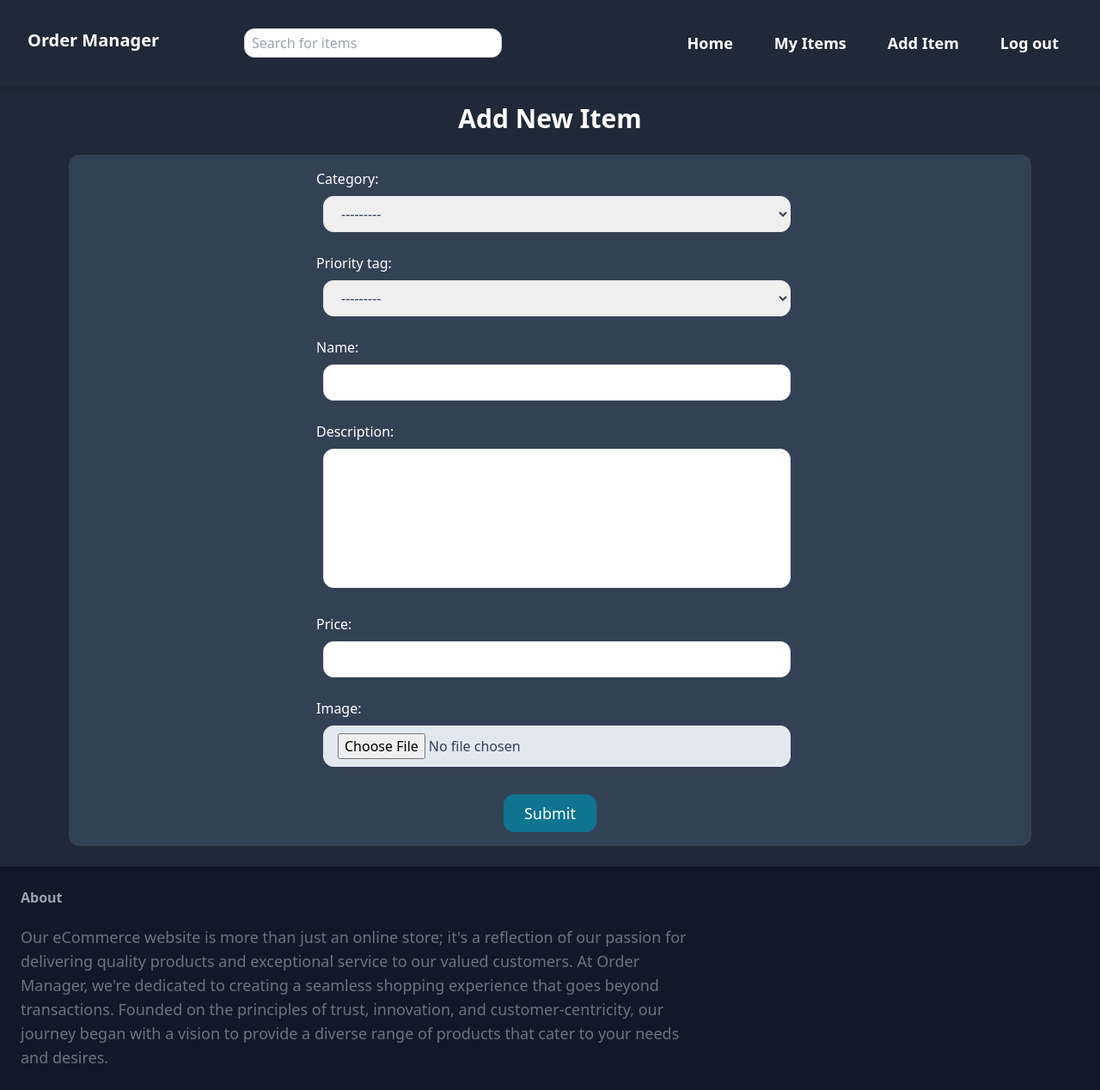
After one commit to Ayush-gupta-dev/Django-GDSC-Ecomm, a Django app: page /items/new/ in a window 1280 px wide. The commit adds this page. Shown: the whole page at 86% size. Run offline with Django 4.2, Linux system fonts and the light colour scheme; a user stored in the database is signed in; data comes from the database, SQL or seed files in the repository; both versions use the stored data as it was after the commit; some libraries are stand-ins or nearby versions.

Commit message:
add-item by user added

```diff
--- a/core/templates/core/base.html
+++ b/core/templates/core/base.html
@@ -37,6 +37,11 @@
           href="#"
           class="px-6 py-3 text-lg font-semibold text-white rounded-xl hover:bg-gray-900"
           >My Items</a
+        >
+        <a
+          href="{%url 'item:new'%}"
+          class="px-6 py-3 text-lg font-semibold text-white rounded-xl hover:bg-gray-900"
+          >Add Item</a
         >
         <form action="{%url 'core:logout'%}" method="post">
         {% csrf_token %}
--- /dev/null
+++ b/item/forms.py
@@ -0,0 +1,29 @@
+from django import forms
+from .models import Item
+
+FORM_CLASS = 'w-full m-2 px-4 py-2 rounded-xl border text-slate-700'
+
+class NewItemForm(forms.ModelForm):
+    class Meta:
+        model = Item
+        fields=('category','priority_tag','name','description','price','image')
+        widgets={
+            'category': forms.Select(attrs={
+                'class':FORM_CLASS
+            }),
+            'priority_tag': forms.Select(attrs={
+                'class':FORM_CLASS
+            }),
+            'name': forms.TextInput(attrs={
+                'class':FORM_CLASS
+            }),
+            'description': forms.Textarea(attrs={
+                'class':FORM_CLASS,'rows':6,'cols':20,'style': 'resize: none;'
+            }),
+            'price': forms.TextInput(attrs={
+                'class':FORM_CLASS
+            }),
+            'image': forms.FileInput(attrs={
+                'class':'w-full m-2 px-4 py-2 rounded-xl border bg-slate-200 text-slate-700'
+            })
+        }
--- /dev/null
+++ b/item/templates/item/form.html
@@ -0,0 +1,25 @@
+{% extends "core/base.html" %}
+
+{% block content %}
+
+    <h1 class="my-6 text-3xl text-white font-bold text-center mt-12">{{title}} </h1>
+    <div class="flex justify-center bg-slate-700 text-white rounded-xl mx-14 p-4">
+    <form method='post' action="." enctype="multipart/form-data" class="w-1/2  ">
+        {% csrf_token %}
+        <div class="space-y-4">
+            {{ form.as_p }}
+        </div>
+        {%if form.non_field_errors or form.errors%}
+        <div class="mb-3 bg-red-400 p-3 rounded-xl">
+            {% for field in form  %}
+                {{field.errors}}
+            {% endfor %}
+            {{form.non_field_errors}}
+        </div>
+        {% endif %}
+        <div class="flex w-full justify-center">
+        <button class="py-2 mt-6 px-6 text-lg mt-5 bg-cyan-700 hover:bg-cyan-900 text-white rounded-xl"> Submit</button>
+        </div>
+    </form>
+</div>
+{% endblock %}
--- a/item/urls.py
+++ b/item/urls.py
@@ -5,5 +5,7 @@ from . import views
 app_name = 'item'
 
 urlpatterns = [
-    path('<int:pk>/',views.detail,name='detail')
+    path('new/',views.new,name="new"),
+    path('<int:pk>/',views.detail,name='detail'),
+
 ]
--- a/item/views.py
+++ b/item/views.py
@@ -1,5 +1,7 @@
-from django.shortcuts import get_object_or_404, render
+from django.shortcuts import get_object_or_404, render,redirect
 from .models import Item
+from django.contrib.auth.decorators import login_required
+from .forms import NewItemForm
 
 # Create your views here.
 
@@ -10,3 +12,20 @@ def detail(request,pk):
         'item': item,
         'related_items': related_items
     })
+
+@login_required
+def new(request):
+    if request.method == "POST":
+        form=NewItemForm(request.POST,request.FILES)
+        if form.is_valid:
+            # not saving directly becoz created by field missing
+            item = form.save(commit=False)
+            item.created_by = request.user
+            item.save()
+            return redirect('item:detail',pk=item.id)
+    else:
+        form = NewItemForm()
+    return render(request,'item/form.html',{
+        'form':form,
+        'title': 'Add New Item'
+    })
```
Also changed, not shown: db.sqlite3, media/item_images/Screenshot_from_2023-10-29_17-27-30.png (added), media/item_images/Screenshot_from_2023-10-29_17-32-21.png (added).
